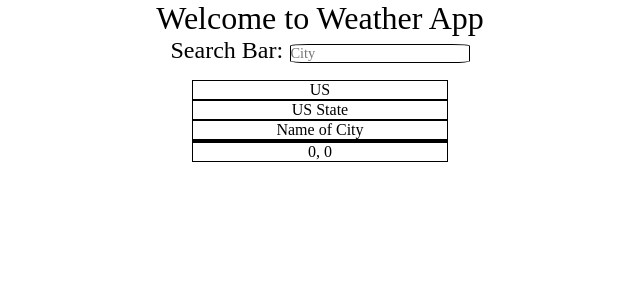
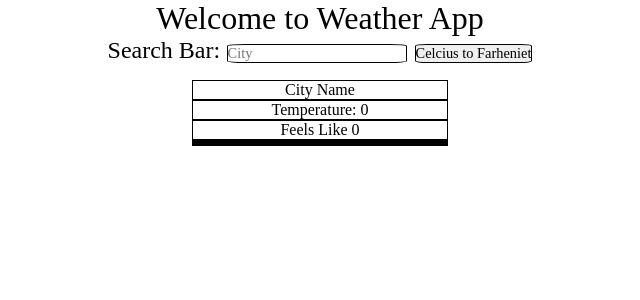
Before and after one commit to Johnny-Rport/Weather_App, a React (Create React App) app: page / in a window 1280 px wide. Shown: the top 300 px of the page, without its empty margins (320-960 px from the left). Built offline with nearby package versions, Linux system fonts and the light colour scheme; no server answers; the HTML template or start-up script is replaced by a standard one; a web font is replaced by a local one.

Commit message:
- Weather fetching works ☁ - Added Documentation 📝

```diff
--- a/src/App.module.css
+++ b/src/App.module.css
@@ -21,6 +21,13 @@
     border: black 1px solid
 }
 
+.unit {
+    font-size: 0.9rem;
+    border-radius: 10%;
+    border: black 1px solid;
+    margin-left: 0.5rem;
+}
+
 /* Output Component */
 .grid {
     display: grid;
--- a/src/App.tsx
+++ b/src/App.tsx
@@ -2,12 +2,17 @@ import React, { useEffect, useState } from 'react';
 import style from './App.module.css';
 import Searchbar from './components/search';
 
+// const site = "https://gist.githubusercontent.com/ahmu83/38865147cf3727d221941a2ef8c22a77/raw/c647f74643c0b3f8407c28ddbb599e9f594365ca/US_States_and_Cities.json"
+// Link above is a list of cities, credit them once you implement the auto search
+
 export interface cityType {
-  coord?: {lon: number, lat: number}
-  country: string
-  id?: number
-  name: string
-  state: string
+  "weather"?: [{"id": number, "main": string, "description": string}]
+  "main": {"temp": number, "feels_like": number, "temp_min"?: number, "temp_max"?: number, "pressure"?: number, "humidity"?: number,}
+  "wind"?: {"speed": number, "deg": number}
+  "name": string
+  "message"?: string
+  "sys"?: {"country": string}
+
 }
 
 export let cityList: Array<cityType>
@@ -20,7 +25,6 @@ function App() {
       .then((content: Array<cityType>) => {
         setData(data = content)
         cityList = data
-        console.log("Data Recorded")
     })
   }, [])
 
--- a/src/components/output.tsx
+++ b/src/components/output.tsx
@@ -8,26 +8,26 @@ interface props {
 
 function Output(data: props) {
 
-  // This catches error if city not found
-  if(typeof data.content === 'undefined') {
+  // This catches error if city not found, otherwise thing breaks
+  if(typeof data.content.message !== 'undefined') {
     console.log('City No find')
     return(
       <div className={style.grid}>
-      <p>{exampleCity.country}</p>
-      <p>{exampleCity.state}</p>
       <p>{exampleCity.name}</p>
-      <p>{exampleCity.coord?.lat}, {exampleCity.coord?.lon}</p>
+      <p>{exampleCity.main.temp}</p>
+      <p>{exampleCity.main.feels_like}</p>
+
     </div>)
   }
 
-
   return (
     <div className={style.grid}>
-      <p>{data.content.country}</p>
-      <p>{data.content.state}</p>
       <p>{data.content.name}</p>
-      <p>{data.content.id}</p>
-      <p>{data.content.coord?.lat}, {data.content.coord?.lon}</p>
+      <p>Temperature: {data.content.main.temp.toFixed(0)}</p>
+      <p>Feels Like {data.content.main.feels_like.toFixed(0)}</p>
+      <p>{data.content.weather?.[0].main}</p>
+      <p>{data.content.weather?.[0].description}</p>
+      <p>{data.content.sys?.country}</p>
     </div>
   );
 };
--- a/src/components/search.tsx
+++ b/src/components/search.tsx
@@ -3,36 +3,48 @@ import { cityList, cityType } from '../App';
 import style from '../App.module.css'
 import Output from '../components/output';
 
-
-// Only Thing to add is a auto-search type function
 export const exampleCity: cityType = {
-  country: 'US',
-  state: 'US State',
-  name: 'Name of City',
-  coord: {lat: 0, lon: 0}
+  "main": {"temp": 0, "feels_like": 0},
+  "name": "City Name",
 }
 
 function Searchbar() {
-  let [input, setInput] = useState('') // For when user changes input
-  let [city, setCity] = useState(exampleCity) // City is transferred to output
+  // For when user changes input
+  let [input, setInput] = useState('')
+
+  // Changing Units
+  let [switchUnit, setState] = useState(true)
+  let [units, setUnit] = useState('imperial')
+
+  // City is transferred to output
+  let [city, setCity] = useState(exampleCity)
+
+  function changeUnit() {
+    if(switchUnit){setUnit('imperial')}
+    else{setUnit('metric')}
+  }
 
   function changeInput(event: React.ChangeEvent<HTMLInputElement>) {
     setInput(input = event.target.value)
   }
 
+  // Sumbits City and returns weather details
   function submitInput(event: React.FormEvent<HTMLFormElement>) {
     event.preventDefault()
-    let content = cityList.find(city => {
-      return city.name!.toLowerCase() === input.toLowerCase()
+    fetch(`https://api.openweathermap.org/data/2.5/weather?q=${input}&appid=${process.env.REACT_APP_API}&units=${units}`)
+    .then(response => response.json())
+    .then((content: cityType) => {
+      setCity(city = content)
     })
-    setCity(city = content!)
   }
+
   return (
     <Fragment>
       <div>
         <form onSubmit={submitInput}>
             <label className={style.label}>Search Bar:</label>
-            <input className={style.search_bar} value={input} onChange={changeInput} placeholder="City"></input>
+            <input className={style.search_bar} value={input} onChange={(changeInput)} placeholder="City"></input>
+            <button className={style.unit} onClick={()=> {setState(!switchUnit); changeUnit()}}>Celcius to Farheniet</button>
         </form>
       </div>
 
```
Also changed, not shown: 1 other file (tests, documents, lock files or other folders).
